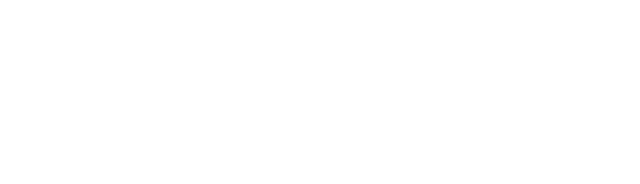
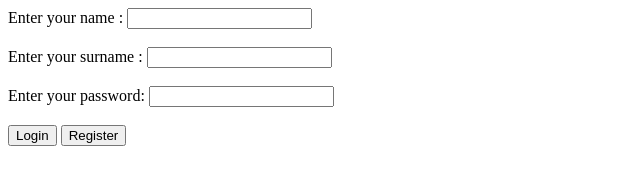
Before and after one commit to Husnabibi/Thabo-hub.github.io, a plain HTML site: page index.html in a window 1280 px wide. Shown: the whole page, without its empty margins (0-640 px from the left). Drawn offline with Linux system fonts and the light colour scheme.

Commit message:
Update index.html
change

```diff
--- a/index.html
+++ b/index.html
@@ -4,8 +4,26 @@
 	<title>Selft-sooth</title>
 	<link rel="styleSheet" href="css.css">
 </head>
+
 <body>
 	<script LANGUAGE="javaScript" src="js.js">
 	</script>
 	</body>
+
+<form id="form_id" method="post" name="myform">
+<label> Enter your name :</label>
+<input type="text" name="name" id="name"/>
+<br><br>
+<label> Enter your surname :</label>
+<input type="text" name="name" id="surname"/>
+<br><br>
+<label>Enter your password:</label>
+<input type="password" name="password" id="password"/>
+<br><br>
+<input type="button" value="Login" id="login" onclick="login"/>
+<input type="button" value="Register" id="register" onclick="register"/>
+
+</form>
+
+</body>
 </html>
```
